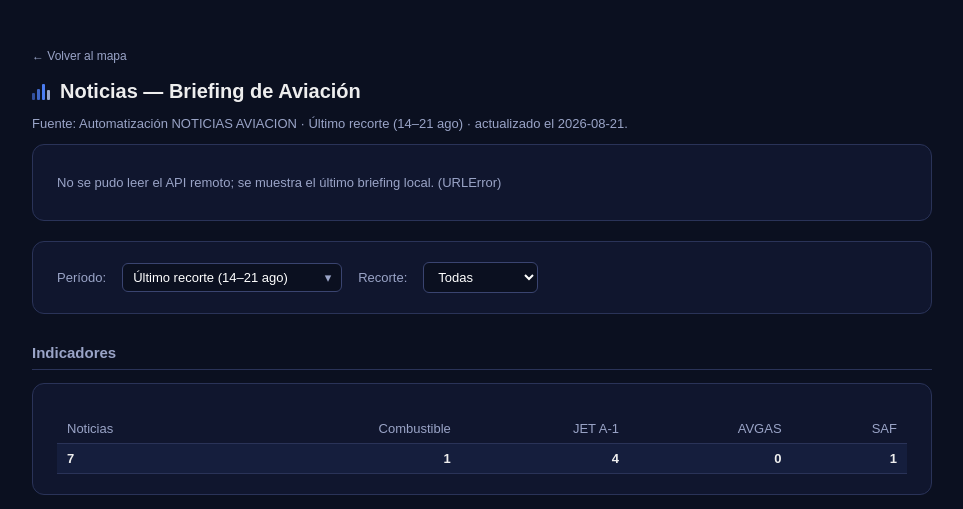
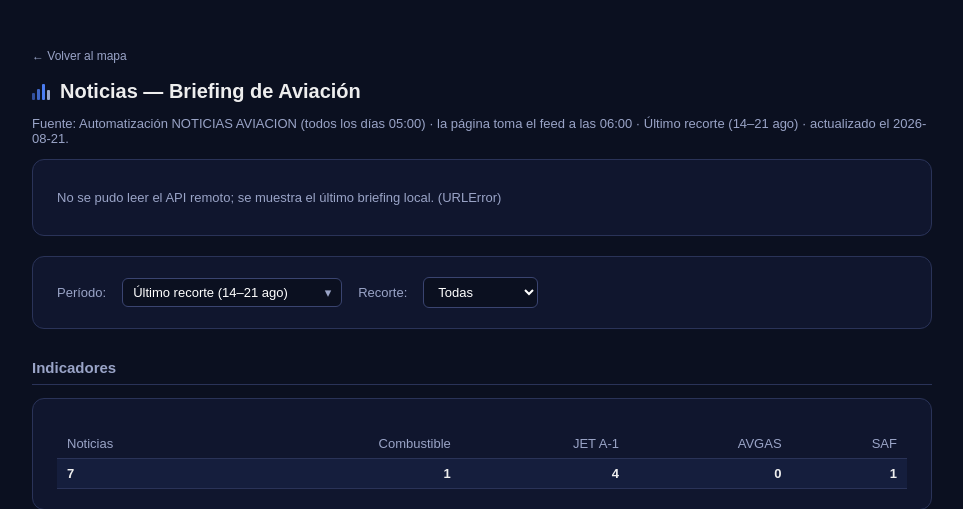
Before and after one commit to noguerafran-alt/MAPA-NEGOCIO, a Flask app: page /noticias in a window 1280 px wide. Shown: the top 509 px of the page, without its empty margins (158-1121 px from the left). Run offline with Flask 3, Linux system fonts and the light colour scheme; the visitor is signed in with stand-in values (Sample User, id 1); data that the repository does not hold is empty.

Commit message:
Aclara que el briefing corre 05:00 y la página lo toma a las 06:00.

```diff
--- a/templates/noticias.html
+++ b/templates/noticias.html
@@ -82,7 +82,7 @@
 <div class="wrap">
   <p><a href="/" class="back">← Volver al mapa</a></p>
   <h1><span class="bars" aria-hidden="true"><i></i><i></i><i></i><i></i></span> Noticias — Briefing de Aviación</h1>
-  <p class="muted">Fuente: Automatización NOTICIAS AVIACION · {{ periodo_label }}{% if generated_day %} · actualizado el {{ generated_day }}{% endif %}.</p>
+  <p class="muted">Fuente: Automatización NOTICIAS AVIACION (todos los días 05:00) · la página toma el feed a las 06:00 · {{ periodo_label }}{% if generated_day %} · actualizado el {{ generated_day }}{% endif %}.</p>
 
   {% if error %}
   <div class="card"><div class="empty">{{ error }}</div></div>
```
